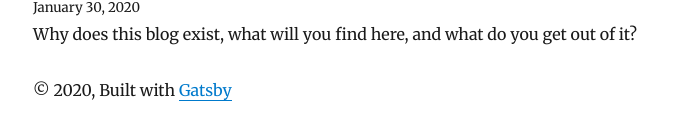
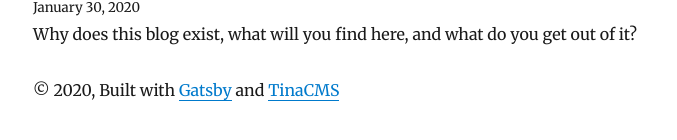
Before and after one commit to ryderwishart/ryder-dev, a Gatsby site: page / in a window 1280 px wide. Shown: the part 1126-1266 px from the top of the page, without its empty margins (292-969 px from the left). Built offline with nearby package versions, Linux system fonts and the light colour scheme; Gatsby itself is replaced by a stand-in of ours; some packages are replaced by stand-ins of ours.

Commit message:
modify packages and layout for Tina

```diff
--- a/package.json
+++ b/package.json
@@ -8,6 +8,7 @@
     "url": "https://github.com/gatsbyjs/gatsby/issues"
   },
   "dependencies": {
+    "anchorate": "^1.2.3",
     "gatsby": "^2.19.7",
     "gatsby-image": "^2.2.39",
     "gatsby-plugin-feed": "^2.3.26",
@@ -16,6 +17,7 @@
     "gatsby-plugin-offline": "^3.0.32",
     "gatsby-plugin-react-helmet": "^3.1.21",
     "gatsby-plugin-sharp": "^2.4.3",
+    "gatsby-plugin-tinacms": "^0.1.23",
     "gatsby-plugin-typography": "^2.3.21",
     "gatsby-remark-copy-linked-files": "^2.1.36",
     "gatsby-remark-images": "^3.1.42",
@@ -23,6 +25,9 @@
     "gatsby-remark-responsive-iframe": "^2.2.31",
     "gatsby-remark-smartypants": "^2.1.20",
     "gatsby-source-filesystem": "^2.1.46",
+    "gatsby-tinacms-git": "^0.2.19",
+    "gatsby-tinacms-json": "^0.8.7",
+    "gatsby-tinacms-remark": "^0.7.2",
     "gatsby-transformer-remark": "^2.6.48",
     "gatsby-transformer-sharp": "^2.3.13",
     "prismjs": "^1.19.0",
@@ -30,6 +35,7 @@
     "react-dom": "^16.12.0",
     "react-helmet": "^5.2.1",
     "react-typography": "^0.16.19",
+    "styled-components": "^5.0.1",
     "typeface-merriweather": "0.0.72",
     "typeface-montserrat": "0.0.75",
     "typography": "^0.16.19",
--- a/src/components/layout.js
+++ b/src/components/layout.js
@@ -66,6 +66,10 @@ class Layout extends React.Component {
           © {new Date().getFullYear()}, Built with
           {` `}
           <a href="https://www.gatsbyjs.org">Gatsby</a>
+          {` `}
+          and
+          {` `}
+          <a href="https://tinacms.org">TinaCMS</a>
         </footer>
       </div>
     )
```
Also changed, not shown: gatsby-browser.js (line endings or trailing spaces), 1 other file.
